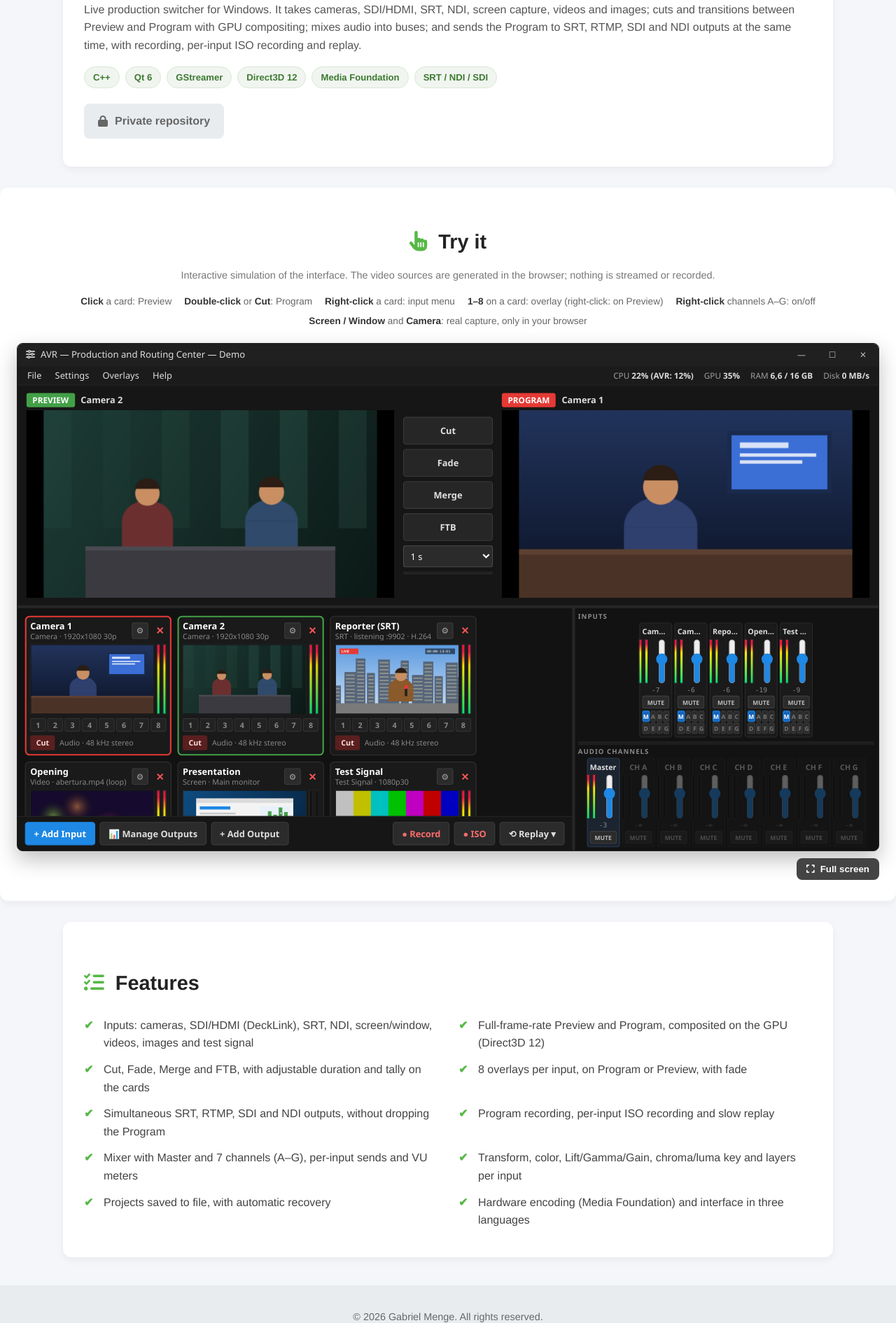
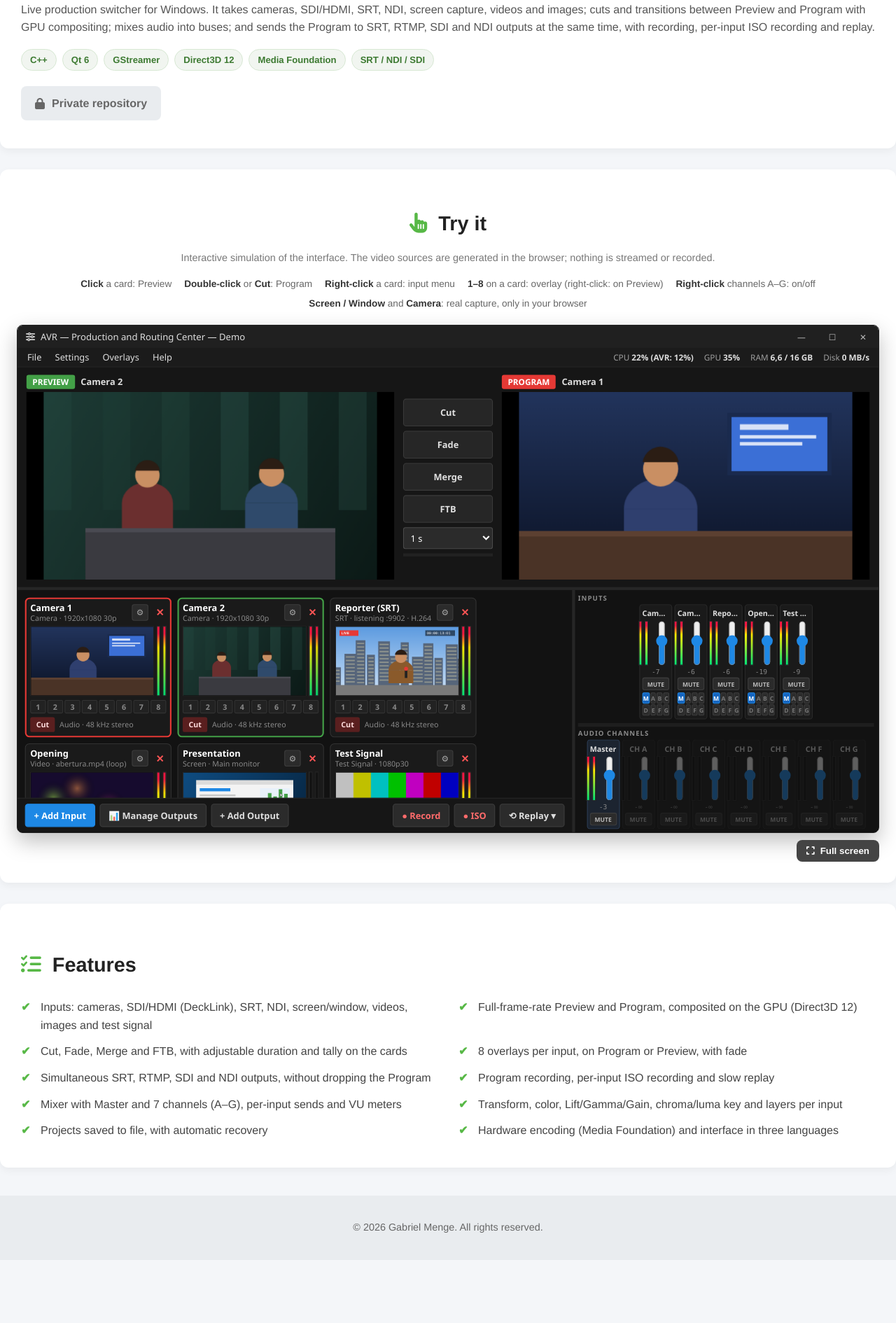
Before and after one commit to gmenge/portfolio, a plain HTML site: page projetos/avr.html in a window 1280 px wide. Shown: the part 169-2059 px from the top of the page at 70% size. After the commit the page ends 1969 px from the top, so only its background shows below. Drawn offline with Linux system fonts and the light colour scheme; animation ran at ten frames a second.

Commit message:
Páginas de projeto: caixas do topo e de recursos com a mesma largura da prévia

```diff
--- a/projetos/projeto.css
+++ b/projetos/projeto.css
@@ -34,7 +34,7 @@
 }
 
 .projeto-intro {
-    max-width: 1100px;
+    max-width: 1400px;
     text-align: left;
 }
 
@@ -271,7 +271,7 @@ body.tem-cheia {
 
 /* Recursos */
 .recursos {
-    max-width: 1100px;
+    max-width: 1400px;
     text-align: left;
 }
 
```
